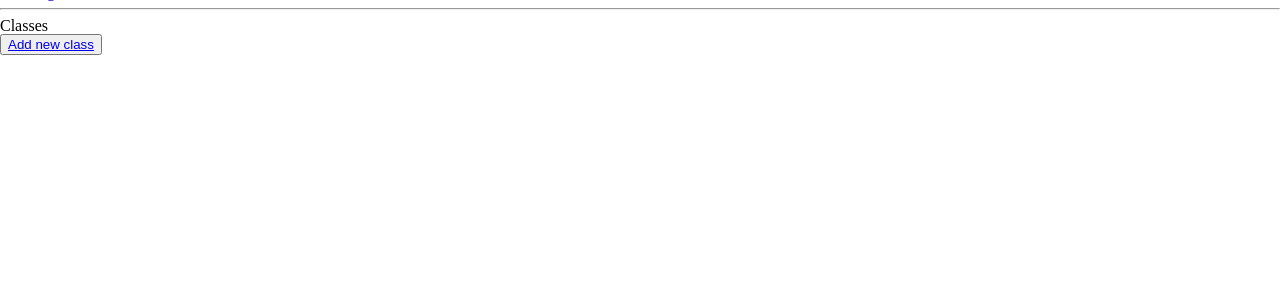
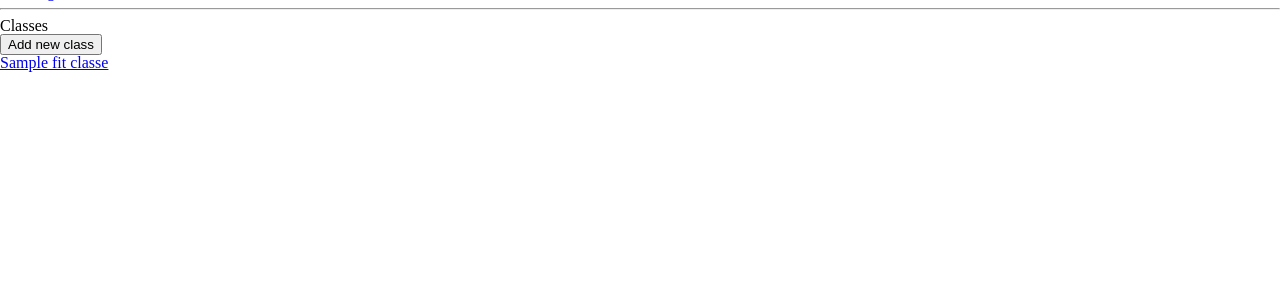
Before and after one commit to Boystavros/gym_admin_app_Python, a Flask app: page /fit_classes in a window 1280 px wide. Shown: the part 80-380 px from the top of the page. Run offline with Flask 2, Linux system fonts and the light colour scheme; a database or web service that is not in the repository returns one stand-in record (values such as "Sample title"); some libraries are stand-ins or nearby versions.

Commit message:
Classes index.html rendering all classes.

```diff
--- a/controllers/fit_class_controller.py
+++ b/controllers/fit_class_controller.py
@@ -7,7 +7,8 @@ fit_classes_blueprint = Blueprint("fit_classes", __name__)
 
 @fit_classes_blueprint.route("/fit_classes")
 def fit_classes():
-    return render_template("/classes/index.html")
+    fit_classes = fit_class_repository.select_all()
+    return render_template("/classes/index.html", fit_classes=fit_classes)
 
 @fit_classes_blueprint.route("/fit_classes/add_fit_class")
 def add_fit_class():
--- a/repositories/fit_class_repository.py
+++ b/repositories/fit_class_repository.py
@@ -13,4 +13,19 @@ def save(fit_class):
 
 #READ
 def select_all():
+    fit_classes = []
+
     sql = "SELECT * FROM fit_classes"
+    results = run_sql(sql)
+
+    for row in results:
+        name = row['name']
+        category = row['category']
+        instructor = row['instructor']
+        date = row['date']
+        time = row['time']
+        location = row['location']
+        id = row['id']
+        fit_class = Fit_class(name, category, instructor, date, time, location, id)
+        fit_classes.append(fit_class)
+    return fit_classes
--- a/templates/classes/index.html
+++ b/templates/classes/index.html
@@ -4,6 +4,14 @@
 
     <h1>Classes</h1>
 
-    <button class="add_new_fit_class"><a href="/fit_classes/add_fit_class">Add new class</a></button>
+   <a href="/fit_classes/add_fit_class"><button class="add_new_fit_class">Add new class</button></a>
+
+   <ul>
+    {% for fit_class in fit_classes %}
+        <li>
+            <a href="/classes/{{ fit_class.id }}">{{ fit_class.name }}</a>
+        </li>
+    {% endfor %}
+    </ul>
 
 {% endblock content %}
```
